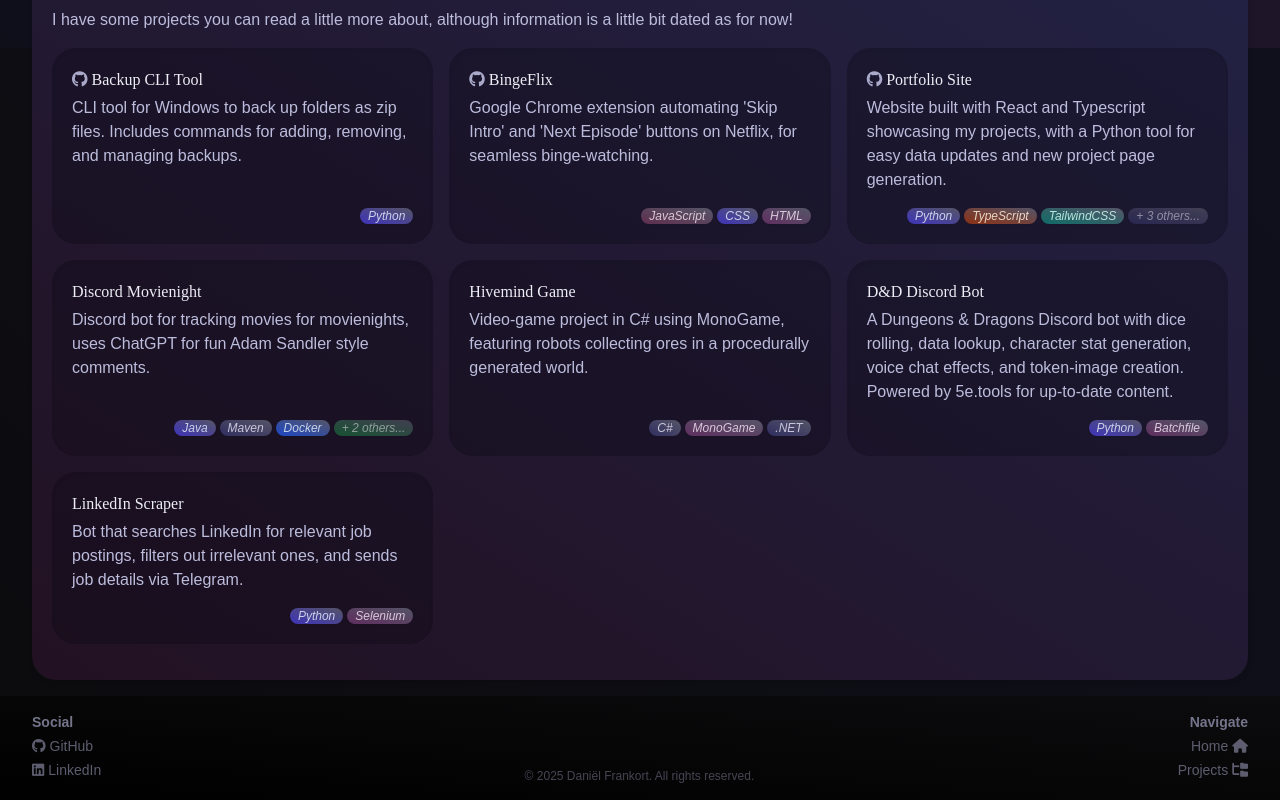
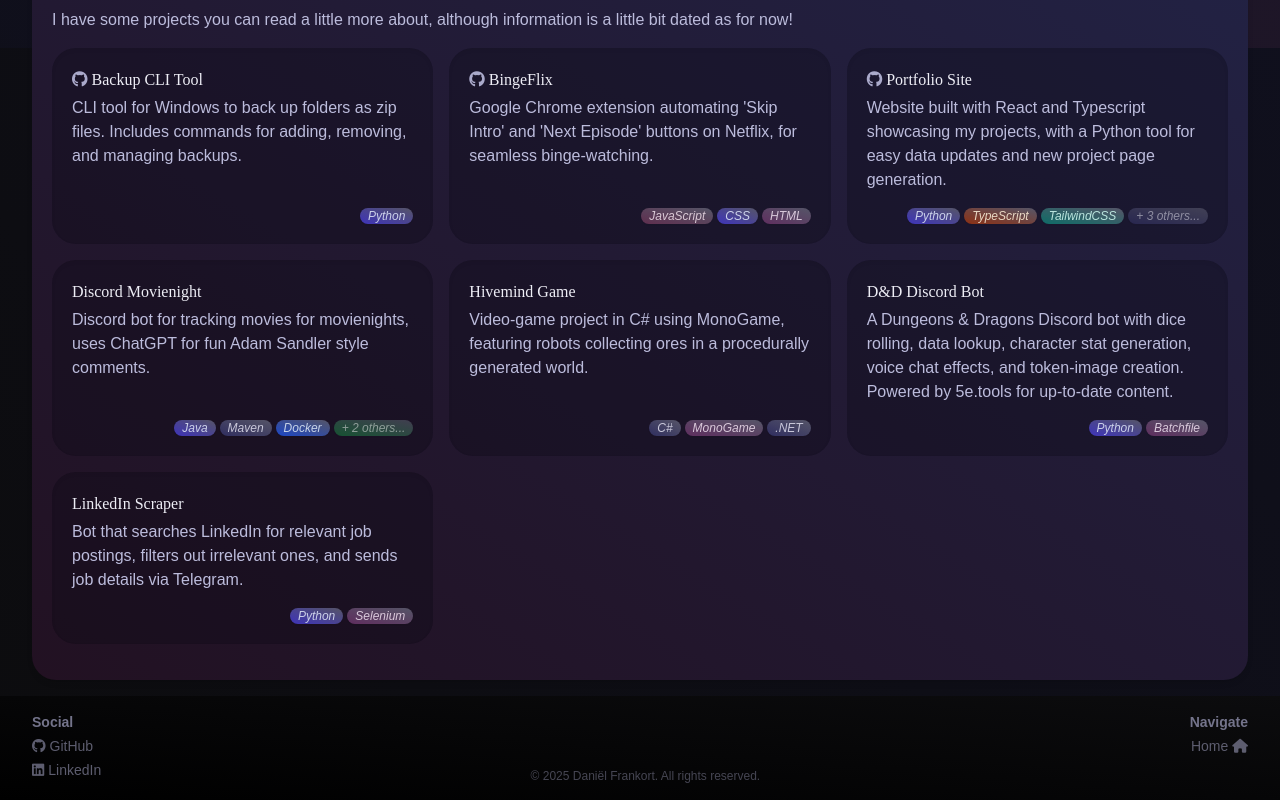
Before and after one commit to DaFrankort/dafrankort.github.io, a React (Create React App) app: page / in a window 1280 px wide. Shown: the part 672-1472 px from the top of the page. Built offline with nearby package versions, Linux system fonts and the light colour scheme.

Commit message:
Remove footer button

```diff
--- a/src/partials/Footer.tsx
+++ b/src/partials/Footer.tsx
@@ -34,11 +34,6 @@ const Footer: React.FC = ({}) => {
               Home<i className="ml-1 fa-solid fa-house"></i>
             </a>
           </li>
-          <li>
-            <a href="/#/project" rel="noopener noreferrer">
-              Projects<i className="ml-1 fa-solid fa-folder-tree"></i>
-            </a>
-          </li>
         </ul>
       </div>
     </footer>
```
